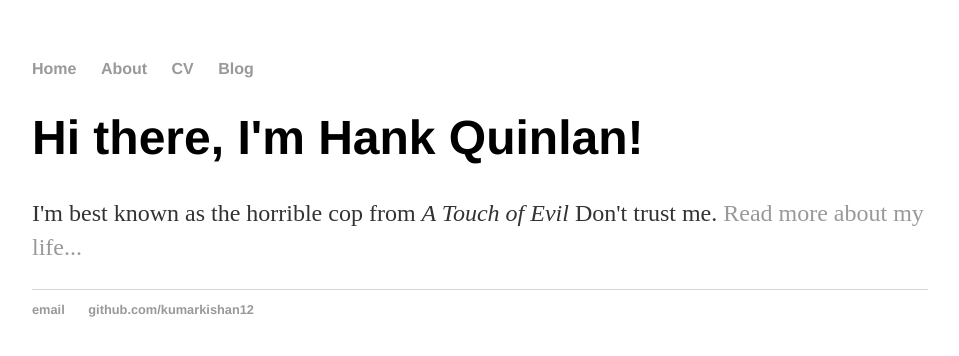
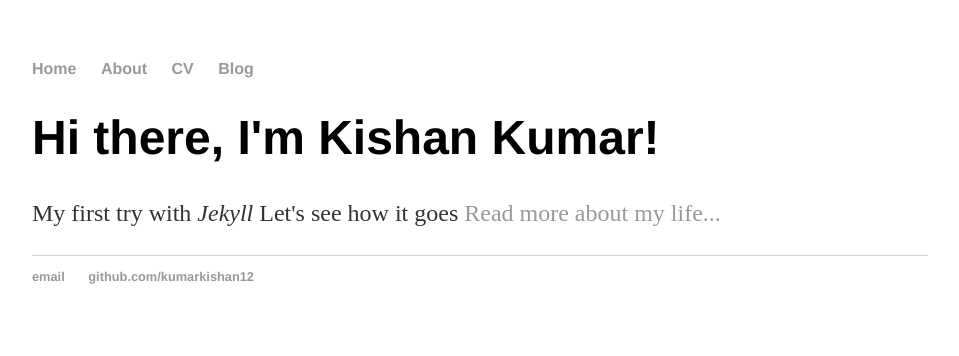
Before and after one commit to kumarkishan12/kishan12.github.io, a Jekyll site: the page built from index.html, in a window 1280 px wide. Shown: the top 356 px of the page, without its empty margins (160-1119 px from the left). Built offline with Jekyll 4.4.1, drawn with Linux system fonts in a browser that asks for light colours.

Commit message:
Update index.html

```diff
--- a/index.html
+++ b/index.html
@@ -1,30 +1,8 @@
-<!DOCTYPE html>
-<html>
-	<head>
-		<title>Hank Quinlan, Horrible Cop</title>
-		<!-- link to main stylesheet -->
-		<link rel="stylesheet" type="text/css" href="/css/main.css">
-	</head>
-	<body>
-		<nav>
-    		<ul>
-        		<li><a href="/">Home</a></li>
-	        	<li><a href="/about">About</a></li>
-        		<li><a href="/cv">CV</a></li>
-        		<li><a href="/blog">Blog</a></li>
-    		</ul>
-		</nav>
-		<div class="container">
-    		<div class="blurb">
-        		<h1>Hi there, I'm Hank Quinlan!</h1>
-				<p>I'm best known as the horrible cop from <em>A Touch of Evil</em> Don't trust me. <a href="/about">Read more about my life...</a></p>
-    		</div><!-- /.blurb -->
-		</div><!-- /.container -->
-		<footer>
-    		<ul>
-        		<li><a href="mailto:kkrajrappa.kkproject@gmail.com">email</a></li>
-        		<li><a href="https://github.com/hankquinlan">github.com/kumarkishan12</a></li>
-			</ul>
-		</footer>
-	</body>
-</html>
+---
+layout: default
+title: Kishan Kumar, KishanInfoSys Corp
+---
+<div class="blurb">
+	<h1>Hi there, I'm Kishan Kumar!</h1>
+	<p>My first try with  <em>Jekyll</em> Let's see how it goes <a href="/about">Read more about my life...</a></p>
+</div><!-- /.blurb -->
```
